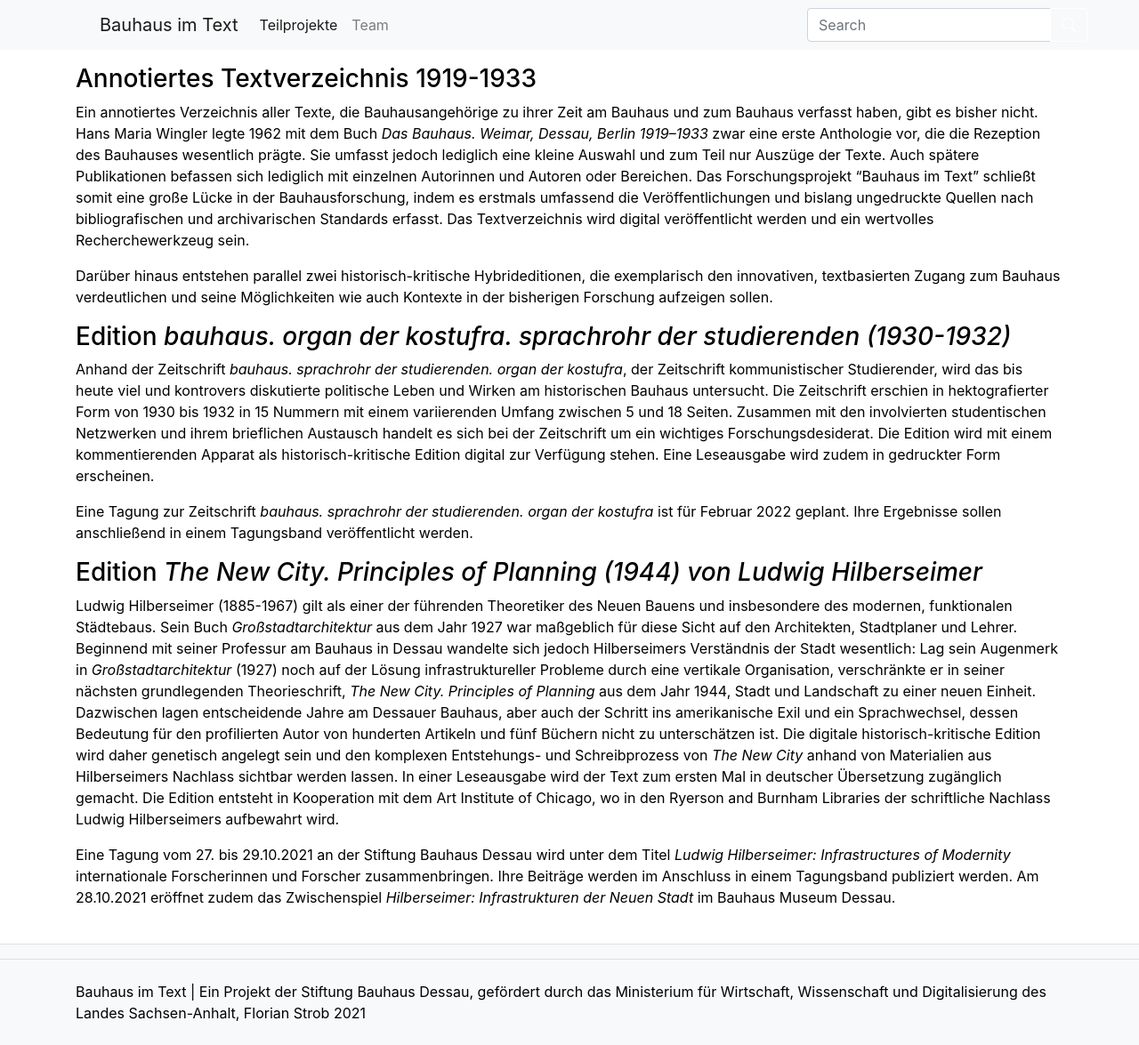
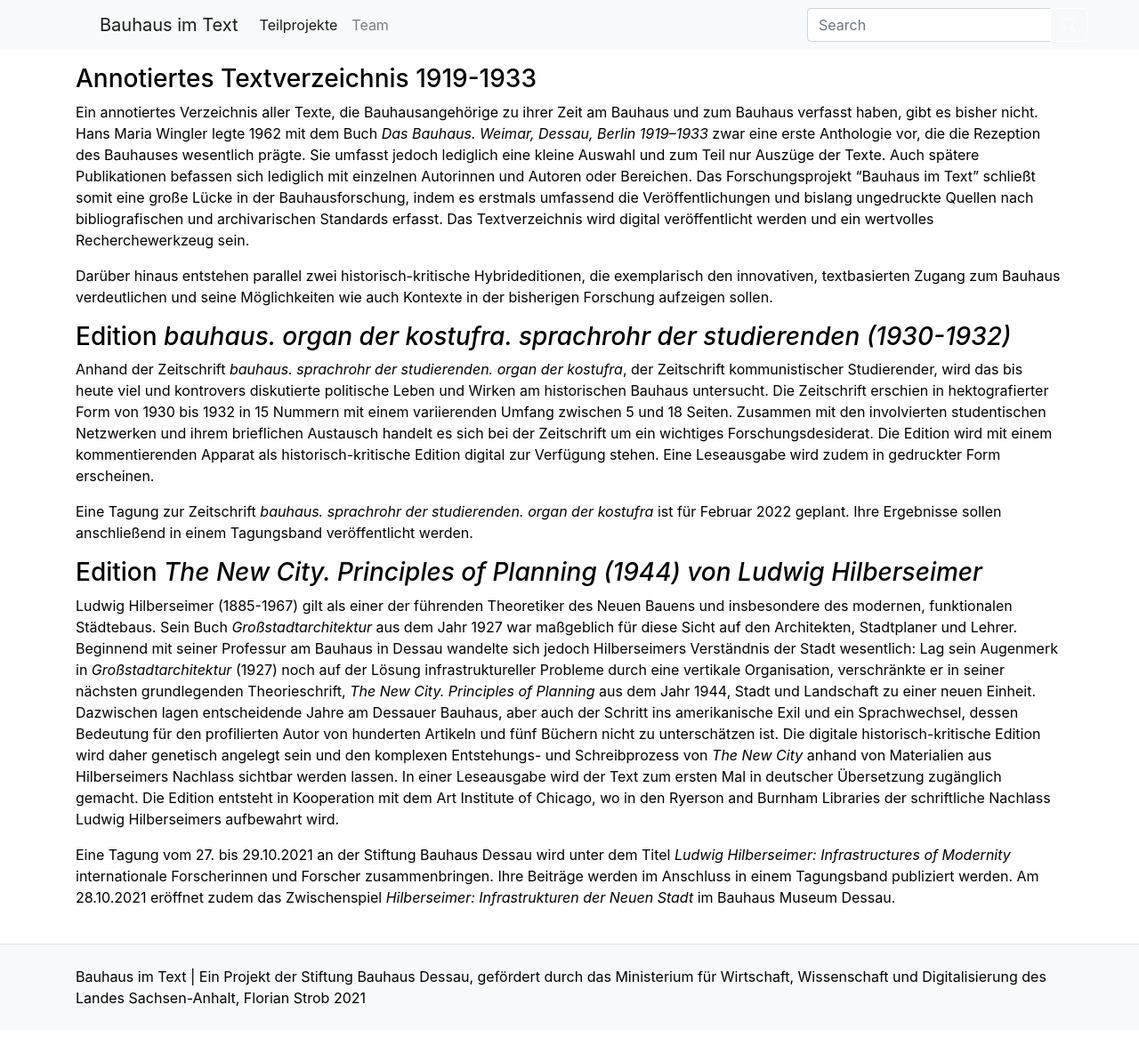
Before and after one commit to Bauhaus-im-Text/internetauftritt, a Jekyll site: the page built from pages/about.md, in a window 1280 px wide. Shown: the whole page at 89% size. Built offline with Jekyll 4.4.1, drawn with Linux system fonts in a browser that asks for light colours.

Commit message:
Update footer.html

```diff
--- a/_includes/template/footer.html
+++ b/_includes/template/footer.html
@@ -1,5 +1,4 @@
 <footer class="mt-auto border-top bg-light">
-    <hr class="solid">
     <div class="container my-4">
         <p><a href="{{ '/' | relative_url }}">{{ site.title }}</a> | {{ site.description }}, {{ site.author }} {{ site.year }}</p>
     </div>
```
